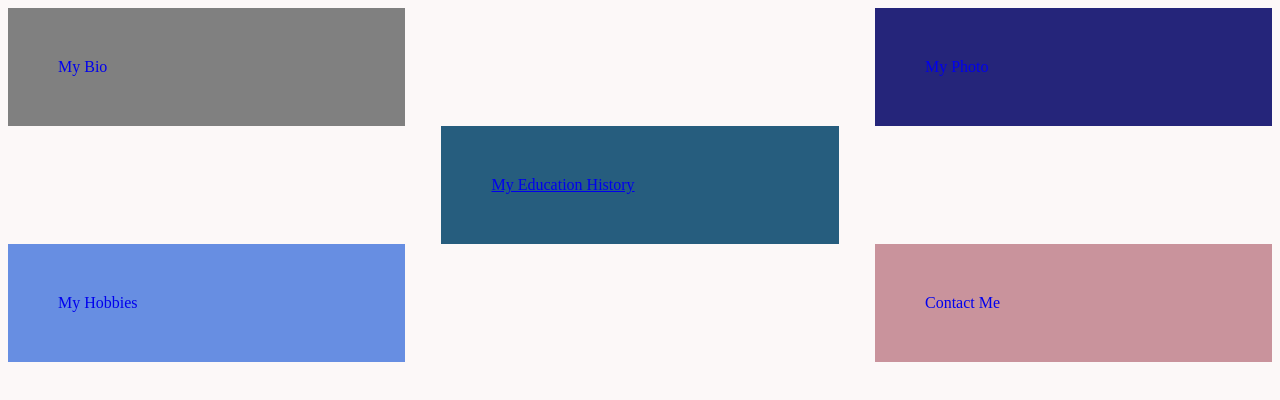
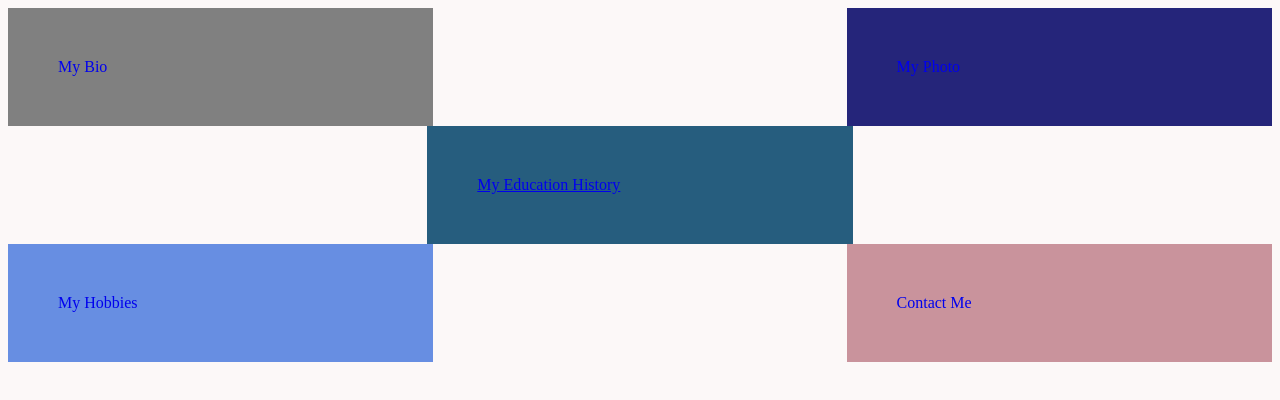
Before and after one commit to Wafula01-cloud/MyCV, a plain HTML site: page index.html in a window 1280 px wide. Drawn offline with Linux system fonts and the light colour scheme.

Commit message:
Update styles.css

```diff
--- a/styles.css
+++ b/styles.css
@@ -3,7 +3,7 @@ body {
 }
 
 div {
-    width: 23.5%;
+    width: 25.75%;
     border: 20px;
     margin: 0 auto;
     padding: 50px;
```
